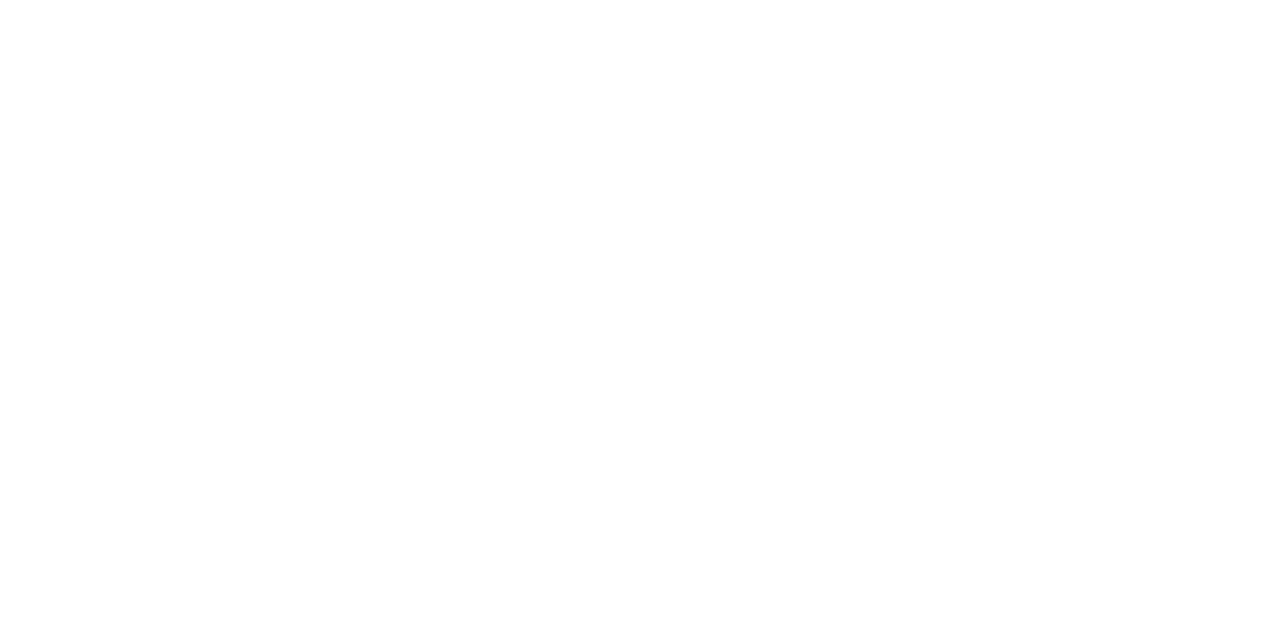
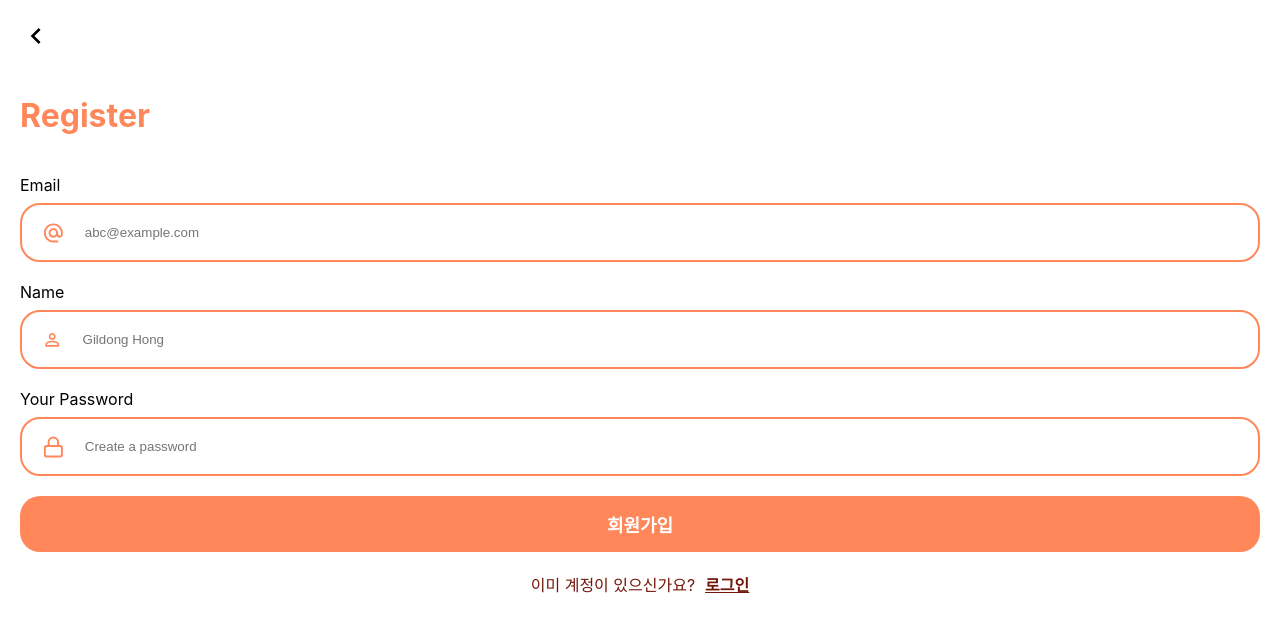
Before and after one commit to im2sh/DATABASE-PROJECT-COMP-322, a React (Create React App) app in the folder phase-4/togaether/src/main/frontend/: page /signup in a window 1280 px wide. Before the commit this address had no page. Shown: the top 632 px of the page. Built offline with nearby package versions, Linux system fonts and the light colour scheme.

Commit message:
feat: 회원가입 페이지 구현

```diff
--- a/phase-4/togaether/src/main/frontend/src/App.js
+++ b/phase-4/togaether/src/main/frontend/src/App.js
@@ -1,6 +1,7 @@
 import { BrowserRouter as Router, Routes, Route } from "react-router-dom";
 import Home from "./pages/home/Home";
 import LoginPage from "./pages/login/LoginPage";
+import SignupPage from "./pages/signup/SignupPage";
 
 const App = () => {
   return (
@@ -9,6 +10,7 @@
         <Routes>
           <Route path="/" element={<Home />}></Route>
           <Route path="/login" element={<LoginPage />}></Route>
+          <Route path="/signup" element={<SignupPage />}></Route>
         </Routes>
       </Router>
     </>
--- /dev/null
+++ b/phase-4/togaether/src/main/frontend/src/components/SignupForm.jsx
@@ -0,0 +1,108 @@
+// SignupForm.jsx
+import React from "react";
+import styled from "styled-components";
+import { MdOutlineAlternateEmail, MdPersonOutline } from "react-icons/md";
+import { FiLock } from "react-icons/fi";
+
+const SignupForm = ({
+  email,
+  setEmail,
+  name,
+  setName,
+  password,
+  setPassword,
+  handleSignUp,
+  loading,
+}) => (
+  <Form onSubmit={handleSignUp}>
+    <InputContainer>
+      <label htmlFor="email">Email</label>
+      <InputWithIcon>
+        <MdOutlineAlternateEmail className="icon" size="1.5em" />
+        <input
+          type="email"
+          id="email"
+          placeholder="abc@example.com"
+          value={email}
+          onChange={(e) => setEmail(e.target.value)}
+          required
+        />
+      </InputWithIcon>
+    </InputContainer>
+    <InputContainer>
+      <label htmlFor="name">Name</label>
+      <InputWithIcon>
+        <MdPersonOutline className="icon" size="1.35em" />
+        <input
+          type="text"
+          id="name"
+          placeholder="Gildong Hong"
+          value={name}
+          onChange={(e) => setName(e.target.value)}
+          required
+        />
+      </InputWithIcon>
+    </InputContainer>
+    <InputContainer>
+      <label htmlFor="password">Your Password</label>
+      <InputWithIcon>
+        <FiLock className="icon" size="1.5em" />
+        <input
+          type="password"
+          id="password"
+          placeholder="Create a password"
+          value={password}
+          onChange={(e) => setPassword(e.target.value)}
+          required
+        />
+      </InputWithIcon>
+    </InputContainer>
+    <LoginButton type="submit">
+      {loading ? "Loading..." : "회원가입"}
+    </LoginButton>
+  </Form>
+);
+
+const Form = styled.form`
+  width: 100%;
+`;
+
+const InputContainer = styled.div`
+  margin-bottom: 20px;
+`;
+
+const LoginButton = styled.button`
+  width: 100%;
+  background-color: #ff875a;
+  color: white;
+  border: none;
+  border-radius: 20px;
+  padding: 15px;
+  font-size: 18px;
+  font-weight: bold;
+  margin-bottom: 20px;
+  cursor: pointer;
+`;
+
+const InputWithIcon = styled.div`
+  display: flex;
+  align-items: center;
+  border: 2px solid #ff875a;
+  border-radius: 20px;
+  padding: 10px;
+  margin-top: 8px;
+
+  input {
+    border: none;
+    outline: none;
+    width: 100%;
+    padding: 10px;
+  }
+
+  .icon {
+    margin: 0 10px;
+    color: #ff875a;
+  }
+`;
+
+export default SignupForm;
--- /dev/null
+++ b/phase-4/togaether/src/main/frontend/src/pages/signup/SignupPage.jsx
@@ -0,0 +1,109 @@
+import { useState } from "react";
+import axios from "axios";
+import styled from "styled-components";
+import { MdKeyboardArrowLeft } from "react-icons/md";
+import { useNavigate } from "react-router-dom";
+import SignupForm from "../../components/SignupForm";
+
+const SignupPage = () => {
+  const [email, setEmail] = useState("");
+  const [name, setName] = useState("");
+  const [password, setPassword] = useState("");
+  const [error, setError] = useState("");
+  const [loading, setLoading] = useState(false);
+  const navigate = useNavigate();
+
+  const handleBack = () => {
+    navigate(-1); // 뒤로가기
+  };
+
+  const handleGoToLogin = () => {
+    navigate("/login");
+  };
+
+  const handleSignUp = async (event) => {
+    event.preventDefault();
+    setLoading(true);
+    setError("");
+
+    try {
+      const response = await axios.post("/api/signup", { email, password });
+      localStorage.setItem("token", response.data.token);
+      setLoading(false);
+    } catch (err) {
+      setLoading(false);
+      setError(
+        err.response?.data.message ||
+          err.message ||
+          "An unexpected error occurred"
+      );
+    }
+  };
+
+  return (
+    <PageContainer>
+      <BackButton onClick={handleBack}>
+        <BackIcon size="2rem" />
+      </BackButton>
+      <Title>Register</Title>
+      <SignupForm
+        email={email}
+        setEmail={setEmail}
+        name={name}
+        setName={setName}
+        password={password}
+        setPassword={setPassword}
+        handleSignUp={handleSignUp}
+        loading={loading}
+      />
+      <LoginWrapper>
+        이미 계정이 있으신가요?
+        <LoginLink onClick={handleGoToLogin}> 로그인</LoginLink>
+      </LoginWrapper>
+      {error && <p>{error}</p>}
+    </PageContainer>
+  );
+};
+
+const PageContainer = styled.div`
+  display: flex;
+  flex-direction: column;
+  align-items: center;
+  justify-content: center;
+  padding: 20px;
+`;
+
+const BackButton = styled.button`
+  background: none;
+  border: none;
+  outline: none;
+  cursor: pointer;
+  padding: 0;
+  align-self: flex-start;
+  margin-bottom: 20px;
+`;
+
+const BackIcon = styled(MdKeyboardArrowLeft)`
+  cursor: pointer;
+`;
+
+const Title = styled.h1`
+  color: #ff875a;
+  margin-bottom: 40px;
+  align-self: flex-start;
+`;
+
+const LoginWrapper = styled.div`
+  display: flex;
+  color: #73160a;
+  gap: 10px;
+`;
+
+const LoginLink = styled.a`
+  color: #73160a;
+  font-weight: bold;
+  text-decoration: underline;
+  cursor: pointer;
+`;
+
+export default SignupPage;
```
Also changed, not shown: phase-4/togaether/src/main/frontend/src/pages/register/Register.jsx (deleted).
